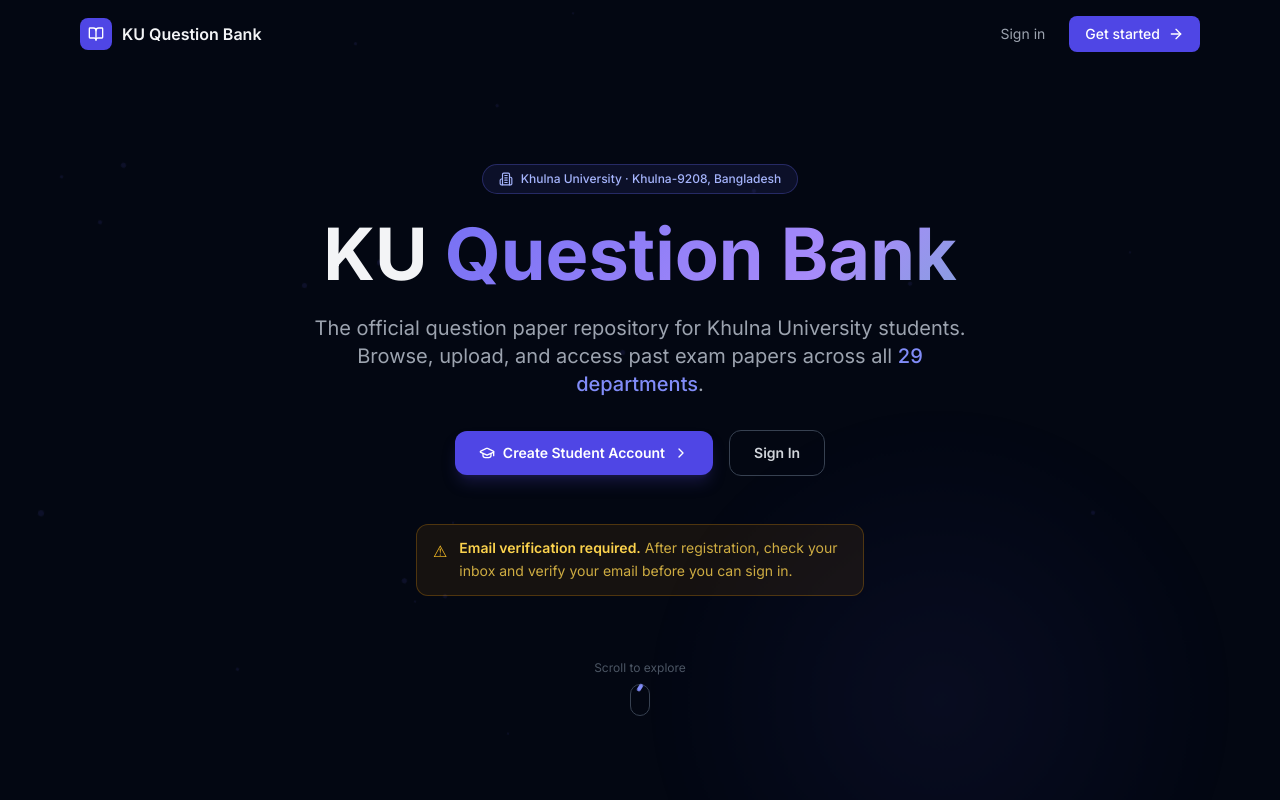
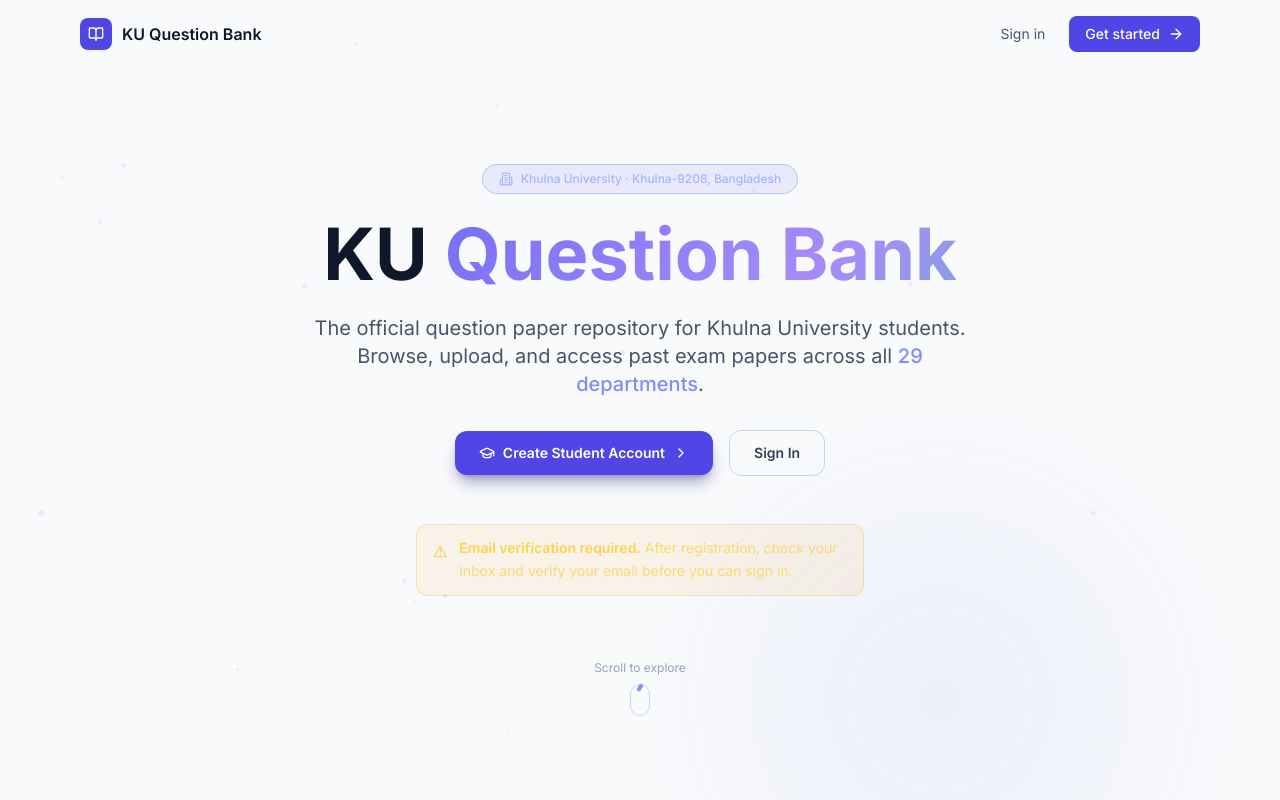
Before and after one commit to Tasbi2116/KUQuestionBank, a React (Vite) app in the folder client/: page / in a window 1280 px wide. Shown: the top 800 px of the page. Built offline with nearby package versions, Linux system fonts and the light colour scheme; no server answers.

Commit message:
Feature: light/dark mode toggle — persisted to localStorage, system preference fallback

```diff
--- /dev/null
+++ b/client/src/components/ThemeToggle.tsx
@@ -0,0 +1,57 @@
+import { Sun, Moon } from "lucide-react";
+import { useTheme } from "@/context/ThemeContext";
+import { cn } from "@/utils/cn";
+
+interface ThemeToggleProps {
+    /** compact = icon only, full = icon + label */
+    variant?: "compact" | "full";
+    className?: string;
+}
+
+export default function ThemeToggle({
+    variant = "compact",
+    className,
+}: ThemeToggleProps) {
+    const { isDark, toggleTheme } = useTheme();
+
+    if (variant === "full") {
+        return (
+            <button
+                onClick={toggleTheme}
+                className={cn(
+                    "flex items-center gap-3 w-full px-3 py-2.5 rounded-lg text-sm font-medium transition-colors",
+                    "text-gray-400 hover:bg-gray-800 hover:text-gray-100",
+                    "dark:text-gray-400 dark:hover:bg-gray-800 dark:hover:text-gray-100",
+                    "light:text-gray-600 light:hover:bg-gray-100 light:hover:text-gray-900",
+                    className
+                )}
+                title={isDark ? "Switch to light mode" : "Switch to dark mode"}
+            >
+                {isDark ? (
+                    <Sun className="w-4 h-4 flex-shrink-0 text-amber-400" />
+                ) : (
+                    <Moon className="w-4 h-4 flex-shrink-0 text-primary-400" />
+                )}
+                <span>{isDark ? "Light mode" : "Dark mode"}</span>
+            </button>
+        );
+    }
+
+    return (
+        <button
+            onClick={toggleTheme}
+            title={isDark ? "Switch to light mode" : "Switch to dark mode"}
+            className={cn(
+                "p-2 rounded-lg transition-colors",
+                "text-gray-400 hover:bg-gray-800 hover:text-gray-100",
+                className
+            )}
+        >
+            {isDark ? (
+                <Sun className="w-4 h-4 text-amber-400" />
+            ) : (
+                <Moon className="w-4 h-4 text-primary-400" />
+            )}
+        </button>
+    );
+}
--- a/client/src/components/layout/AppLayout.tsx
+++ b/client/src/components/layout/AppLayout.tsx
@@ -2,6 +2,7 @@
 import { Outlet, useNavigate } from "react-router-dom";
 import { Menu, X, Search } from "lucide-react";
 import Sidebar from "./Sidebar";
+import ThemeToggle from "@/components/ThemeToggle";
 
 export default function AppLayout() {
     const [sidebarOpen, setSidebarOpen] = useState(false);
@@ -54,6 +55,7 @@
                         KU Question Bank
                     </span>
 
+                    <ThemeToggle variant="compact" className="mr-2" />
                     {/* Search button — mobile */}
                     <button
                         onClick={() => navigate("/search")}
--- a/client/src/components/layout/Sidebar.tsx
+++ b/client/src/components/layout/Sidebar.tsx
@@ -13,6 +13,7 @@
 import { useAuth } from "@/context/AuthContext";
 import { cn } from "@/utils/cn";
 import { toast } from "react-hot-toast";
+import ThemeToggle from "@/components/ThemeToggle";
 
 const navItems = [
     { to: "/dashboard", label: "Dashboard", icon: LayoutDashboard },
@@ -156,6 +157,7 @@
                         </p>
                     </div>
                 </div>
+                <ThemeToggle variant="full" className="mb-2" />
                 <button
                     onClick={handleSignOut}
                     className="flex items-center gap-3 w-full px-3 py-2.5 rounded-lg text-sm text-gray-400 hover:bg-red-900/20 hover:text-red-400 transition-colors"
--- /dev/null
+++ b/client/src/context/ThemeContext.tsx
@@ -0,0 +1,76 @@
+import {
+    createContext,
+    useContext,
+    useEffect,
+    useState,
+    ReactNode,
+} from "react";
+
+type Theme = "light" | "dark";
+
+interface ThemeContextType {
+    theme: Theme;
+    toggleTheme: () => void;
+    isDark: boolean;
+}
+
+const ThemeContext = createContext<ThemeContextType | undefined>(undefined);
+
+const STORAGE_KEY = "ku-qb-theme";
+
+function getInitialTheme(): Theme {
+    // 1. Check localStorage first — user's explicit preference wins
+    try {
+        const stored = localStorage.getItem(STORAGE_KEY) as Theme | null;
+        if (stored === "light" || stored === "dark") return stored;
+    } catch {
+        // localStorage blocked (private mode etc.) — fall through
+    }
+
+    // 2. Fall back to system preference
+    if (
+        typeof window !== "undefined" &&
+        window.matchMedia("(prefers-color-scheme: light)").matches
+    ) {
+        return "light";
+    }
+
+    // 3. Default to dark
+    return "dark";
+}
+
+export function ThemeProvider({ children }: { children: ReactNode }) {
+    const [theme, setTheme] = useState<Theme>(getInitialTheme);
+
+    // Apply / remove "dark" class on <html> whenever theme changes
+    useEffect(() => {
+        const root = document.documentElement;
+        if (theme === "dark") {
+            root.classList.add("dark");
+        } else {
+            root.classList.remove("dark");
+        }
+        try {
+            localStorage.setItem(STORAGE_KEY, theme);
+        } catch {
+            // Ignore storage errors
+        }
+    }, [theme]);
+
+    const toggleTheme = () =>
+        setTheme((prev) => (prev === "dark" ? "light" : "dark"));
+
+    return (
+        <ThemeContext.Provider
+            value={{ theme, toggleTheme, isDark: theme === "dark" }}
+        >
+            {children}
+        </ThemeContext.Provider>
+    );
+}
+
+export function useTheme(): ThemeContextType {
+    const ctx = useContext(ThemeContext);
+    if (!ctx) throw new Error("useTheme must be used within ThemeProvider");
+    return ctx;
+}
--- a/client/src/index.css
+++ b/client/src/index.css
@@ -84,3 +84,142 @@
   }
 
 }
+
+/* ─── Light mode overrides ───────────────────────────────────────────────── */
+
+:root {
+  --color-bg: #f8fafc;
+  --color-surface: #ffffff;
+  --color-border: #e2e8f0;
+  --color-text: #0f172a;
+  --color-text-muted: #64748b;
+  --toast-bg: #ffffff;
+  --toast-color: #0f172a;
+  --toast-border: #e2e8f0;
+}
+
+.dark {
+  --color-bg: #030712;
+  --color-surface: #111827;
+  --color-border: #1f2937;
+  --color-text: #f3f4f6;
+  --color-text-muted: #6b7280;
+  --toast-bg: #1f2937;
+  --toast-color: #f3f4f6;
+  --toast-border: #374151;
+}
+
+/* Light mode — override key Tailwind utility classes */
+html:not(.dark) {
+  /* Page background */
+  background-color: #f8fafc;
+  color: #0f172a;
+}
+
+html:not(.dark) .bg-gray-950 {
+  background-color: #f8fafc !important;
+}
+
+html:not(.dark) .bg-gray-900 {
+  background-color: #ffffff !important;
+}
+
+html:not(.dark) .bg-gray-800 {
+  background-color: #f1f5f9 !important;
+}
+
+html:not(.dark) .bg-gray-800\/30 {
+  background-color: rgba(241, 245, 249, 0.5) !important;
+}
+
+html:not(.dark) .bg-gray-800\/50 {
+  background-color: rgba(241, 245, 249, 0.8) !important;
+}
+
+/* Text */
+html:not(.dark) .text-gray-100 {
+  color: #0f172a !important;
+}
+
+html:not(.dark) .text-gray-200 {
+  color: #1e293b !important;
+}
+
+html:not(.dark) .text-gray-300 {
+  color: #334155 !important;
+}
+
+html:not(.dark) .text-gray-400 {
+  color: #475569 !important;
+}
+
+html:not(.dark) .text-gray-500 {
+  color: #64748b !important;
+}
+
+html:not(.dark) .text-gray-600 {
+  color: #94a3b8 !important;
+}
+
+/* Borders */
+html:not(.dark) .border-gray-800 {
+  border-color: #e2e8f0 !important;
+}
+
+html:not(.dark) .border-gray-700 {
+  border-color: #cbd5e1 !important;
+}
+
+/* Cards */
+html:not(.dark) .card {
+  background-color: #ffffff !important;
+  border-color: #e2e8f0 !important;
+}
+
+/* Input fields */
+html:not(.dark) .input-field {
+  background-color: #f8fafc !important;
+  border-color: #cbd5e1 !important;
+  color: #0f172a !important;
+}
+
+html:not(.dark) .input-field::placeholder {
+  color: #94a3b8 !important;
+}
+
+/* Sidebar and topbar */
+html:not(.dark) aside,
+html:not(.dark) header {
+  background-color: #ffffff !important;
+  border-color: #e2e8f0 !important;
+}
+
+/* Dividers */
+html:not(.dark) .divide-gray-800>*+* {
+  border-color: #e2e8f0 !important;
+}
+
+/* Table rows hover */
+html:not(.dark) .hover\:bg-gray-800\/30:hover {
+  background-color: rgba(241, 245, 249, 0.8) !important;
+}
+
+/* Select elements */
+html:not(.dark) select {
+  background-color: #f8fafc !important;
+  border-color: #cbd5e1 !important;
+  color: #0f172a !important;
+}
+
+/* Scrollbar — light mode */
+html:not(.dark) ::-webkit-scrollbar-track {
+  background: #f1f5f9;
+}
+
+html:not(.dark) ::-webkit-scrollbar-thumb {
+  background: #cbd5e1;
+}
+
+html:not(.dark) ::-webkit-scrollbar-thumb:hover {
+  background: #94a3b8;
+}
--- a/client/src/main.tsx
+++ b/client/src/main.tsx
@@ -1,27 +1,26 @@
-import { createRoot } from "react-dom/client";
+import React from "react";
+import ReactDOM from "react-dom/client";
 import { BrowserRouter } from "react-router-dom";
 import { Toaster } from "react-hot-toast";
-import "@/index.css";
-import App from "@/App";
+import App from "./App";
+import { ThemeProvider } from "./context/ThemeContext";
+import "./index.css";
 
-const rootElement = document.getElementById("root");
-if (!rootElement) throw new Error("Root element not found");
-
-createRoot(rootElement).render(
+ReactDOM.createRoot(document.getElementById("root")!).render(
   <BrowserRouter>
+    <ThemeProvider>
       <App />
       <Toaster
         position="top-right"
         toastOptions={{
+          duration: 3000,
           style: {
-          background: "#1f2937",
-          color: "#f3f4f6",
-          border: "1px solid #374151",
-        },
-        success: {
-          iconTheme: { primary: "#6366f1", secondary: "#fff" },
+            background: "var(--toast-bg, #1f2937)",
+            color: "var(--toast-color, #f3f4f6)",
+            border: "1px solid var(--toast-border, #374151)",
           },
         }}
       />
+    </ThemeProvider>
   </BrowserRouter>
 );
--- a/client/src/pages/LandingPage.tsx
+++ b/client/src/pages/LandingPage.tsx
@@ -246,7 +246,7 @@
     ];
 
     return (
-        <div className="min-h-screen bg-gray-950 text-gray-100">
+        <div className="min-h-screen bg-gray-950 dark:bg-gray-950 text-gray-100 dark:text-gray-100">
             {/* ── Floating particle CSS ── */}
             <style>{`
         @keyframes float {
--- a/client/src/pages/admin/AdminLayout.tsx
+++ b/client/src/pages/admin/AdminLayout.tsx
@@ -15,6 +15,7 @@
 import { useAuth } from "@/context/AuthContext";
 import { cn } from "@/utils/cn";
 import { toast } from "react-hot-toast";
+import ThemeToggle from "@/components/ThemeToggle";
 
 function AdminSidebar({ onClose }: { onClose?: () => void }) {
     const { profile, signOut } = useAuth();
@@ -155,6 +156,7 @@
                         </p>
                     </div>
                 </div>
+                <ThemeToggle variant="full" className="mb-2" />
                 <button
                     onClick={handleSignOut}
                     className="flex items-center gap-3 w-full px-3 py-2.5 rounded-lg text-sm text-gray-400 hover:bg-red-900/20 hover:text-red-400 transition-colors"
```
Lines whose indentation alone changed are shown as unchanged.
